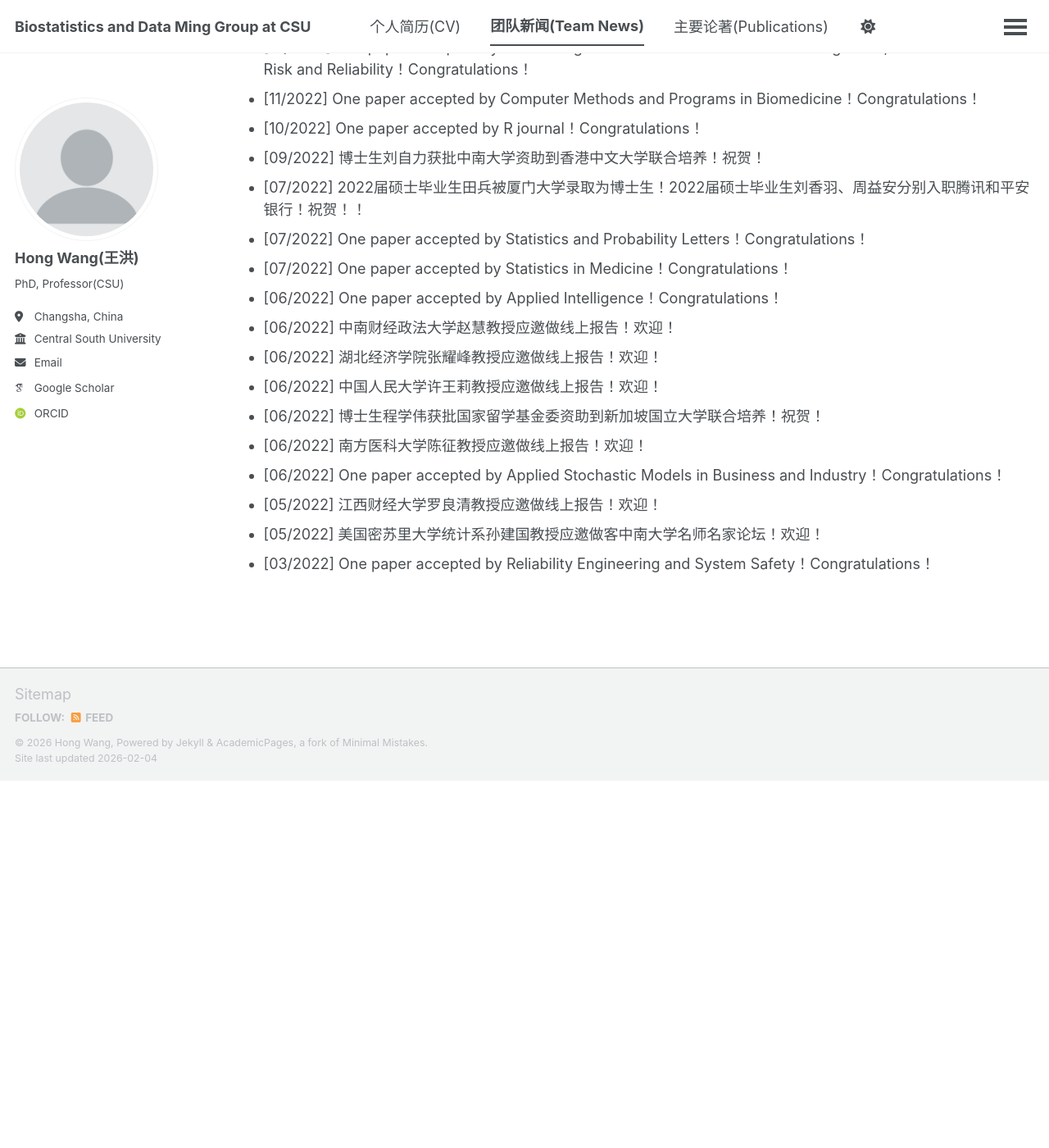
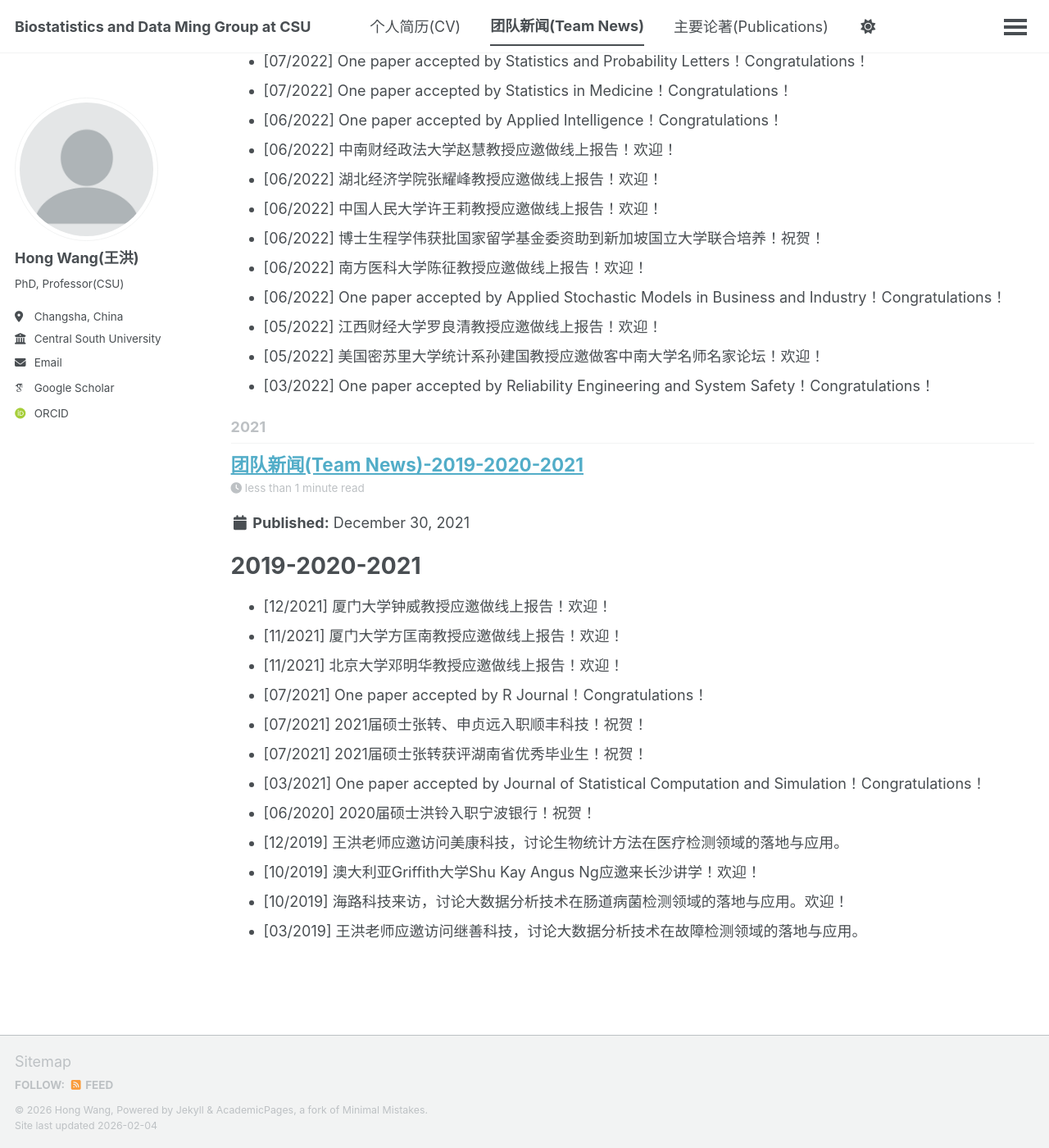
Before and after one commit to whcsu/whcsu.github.io, a Jekyll site: the page built from _pages/year-archive.html, in a window 1280 px wide and 1400 px high, scrolled down 3067 px. Shown: the whole window at 82% size. Built offline with Jekyll 4.4.1, drawn with Linux system fonts in a browser that asks for light colours; some web fonts are replaced; a script bundle is joined from its source files by our own code; library files that are not in the unit come from our copies; before the commit the page ends 4019 px from its top, so only the background shows below that; some of the changed text lies outside the part shown.

Commit message:
Update 2199-01-01-future-post.md

```diff
--- a/_posts/2199-01-01-future-post.md
+++ b/_posts/2199-01-01-future-post.md
@@ -1,11 +1,24 @@
 ---
-title: 'Future Blog Post'
-date: 2199-01-01
-permalink: /posts/2012/08/blog-post-4/
+title: '团队新闻(Team News)-2019-2020-2021'
+date: 2021-12-30
+permalink: /posts/2022/12/blog-post-1/
 tags:
   - cool posts
   - category1
   - category2
 ---
 
-This post will show up by default. To disable scheduling of future posts, edit `config.yml` and set `future: false`.
+2019-2020-2021
+======
+- [12/2021] 厦门大学钟威教授应邀做线上报告！欢迎！
+- [11/2021] 厦门大学方匡南教授应邀做线上报告！欢迎！
+- [11/2021] 北京大学邓明华教授应邀做线上报告！欢迎！
+- [07/2021] One paper accepted by R Journal！Congratulations！
+- [07/2021] 2021届硕士张转、申贞远入职顺丰科技！祝贺！
+- [07/2021] 2021届硕士张转获评湖南省优秀毕业生！祝贺！
+- [03/2021] One paper accepted by Journal of Statistical Computation and Simulation！Congratulations！
+- [06/2020] 2020届硕士洪铃入职宁波银行！祝贺！
+- [12/2019] 王洪老师应邀访问美康科技，讨论生物统计方法在医疗检测领域的落地与应用。
+- [10/2019] 澳大利亚Griffith大学Shu Kay Angus Ng应邀来长沙讲学！欢迎！
+- [10/2019] 海路科技来访，讨论大数据分析技术在肠道病菌检测领域的落地与应用。欢迎！
+- [03/2019] 王洪老师应邀访问继善科技，讨论大数据分析技术在故障检测领域的落地与应用。
```
